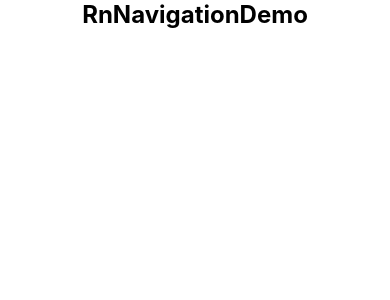
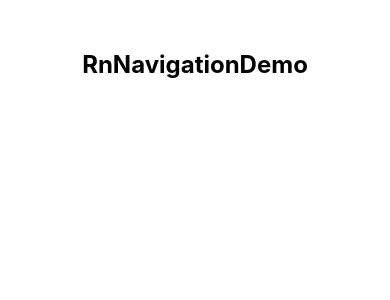
Before and after one commit to shubham2105/RnNavigation, a React Native app: screen / in a window 390 px wide. Shown: the top 300 px of the page. Built offline with nearby package versions, Linux system fonts and the light colour scheme.

Commit message:
installed needed libraries and configured babel and metro files accordingly

```diff
--- a/App.tsx
+++ b/App.tsx
@@ -1,11 +1,11 @@
-import { SafeAreaView, StyleSheet, Text} from 'react-native';
+import { SafeAreaView, StyleSheet, Text, View} from 'react-native';
 import React from 'react';
 
 const App = () => {
   return (
-    <SafeAreaView style={styles.container}>
+    <View style={styles.container}>
       <Text style={styles.headerText}>RnNavigationDemo</Text>
-    </SafeAreaView>
+    </View>
   );
 };
 
@@ -14,10 +14,11 @@ export default App;
 const styles = StyleSheet.create({
   container:{
     flex:1,
-    alignItems: 'center',
+    paddingVertical:50
   },
   headerText:{
     fontSize:24,
     fontWeight: 'bold',
+    textAlign: 'center',
   },
 });
--- a/babel.config.js
+++ b/babel.config.js
@@ -1,3 +1,4 @@
 module.exports = {
   presets: ['module:@react-native/babel-preset'],
+  plugins: ['react-native-reanimated/plugin'],
 };
```
Also changed, not shown: metro.config.js (+10 -8 lines), package.json (+10 -1 lines), 2 other files (tests, documents, lock files or other folders).
